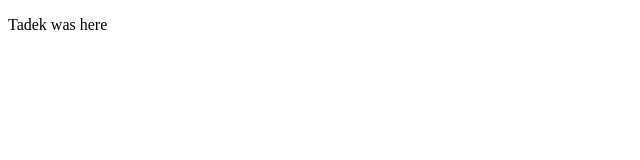
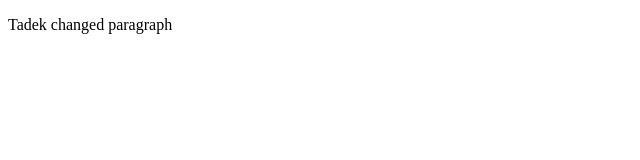
Before and after one commit to AndrzejSterniewski/nauka-gita-2, a plain HTML site: page index.html in a window 1280 px wide. Shown: the full height of the page, 0-640 px from the left. Drawn offline with Linux system fonts and the light colour scheme.

Commit message:
change 9 line

```diff
--- a/index.html
+++ b/index.html
@@ -6,7 +6,6 @@
     <title>Document</title>
 </head>
 <body>
-    <p>Tadek was here
-    </p>
+    <p>Tadek changed paragraph</p>
 </body>
 </html>
```
Also changed, not shown: 1 other file.
